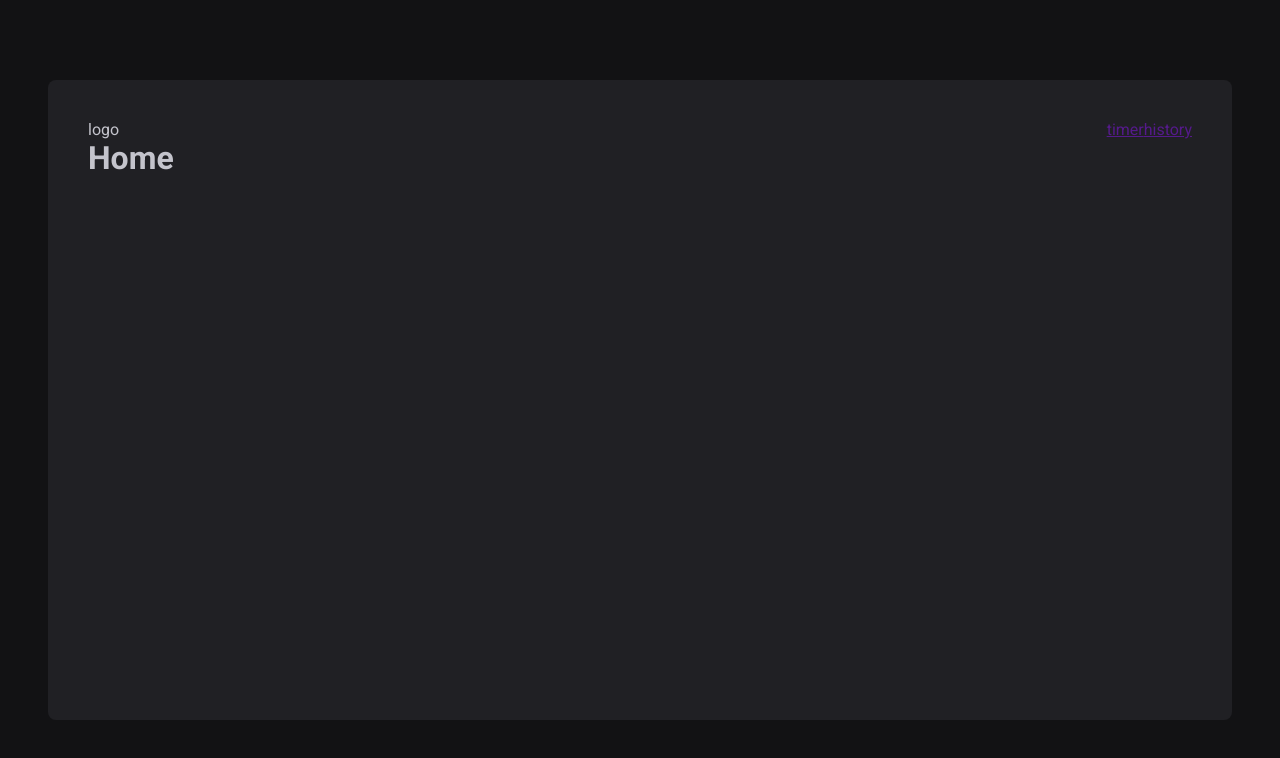
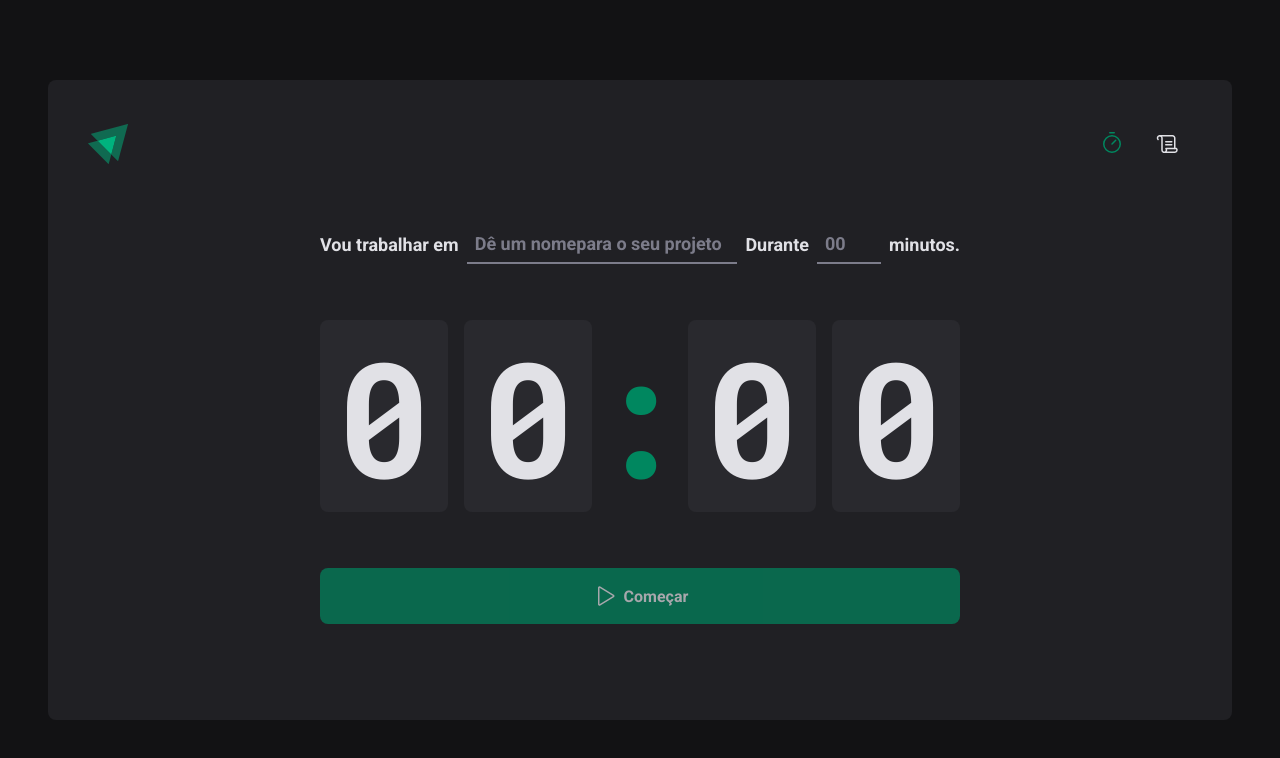
Before and after one commit to kleubinho/TIMER, a React (Vite) app: page / in a window 1280 px wide. Shown: the top 758 px of the page. Built offline with nearby package versions, Linux system fonts and the light colour scheme.

Commit message:
Finalização Home

```diff
--- a/package.json
+++ b/package.json
@@ -10,6 +10,7 @@
     "lint": "eslint src --ext .ts,.-tsx"
   },
   "dependencies": {
+    "phosphor-react": "^1.4.1",
     "react": "^18.2.0",
     "react-dom": "^18.2.0",
     "react-router-dom": "^6.4.2",
--- a/src/Router.tsx
+++ b/src/Router.tsx
@@ -1,12 +1,12 @@
 import { Routes, Route } from 'react-router-dom'
 import { DefaultLayout } from './layouts/DefaultLayout'
 import { History } from './pages/History'
-import { Home } from './pages/Home'
+import { Home } from './pages/Home/Home'
 
 export function Router() {
   return (
     <Routes>
-      <Route path='/' element={<DefaultLayout />}>
+      <Route path="/" element={<DefaultLayout />}>
         <Route path="/" element={<Home />} />
         <Route path="/history" element={<History />} />
       </Route>
--- a/src/components/Header/Header.tsx
+++ b/src/components/Header/Header.tsx
@@ -1,13 +1,21 @@
 import { HeaderContainer } from "./styles";
+import { Scroll, Timer } from "phosphor-react";
+
+import logoIgnite from "../../assets/logo-ignite.svg";
+import { NavLink } from "react-router-dom";
 
 export function Header() {
-    return (
-        <HeaderContainer>
-            <span>logo</span>
-            <nav>
-                <a href="">timer</a>
-                <a href="">history</a>
-            </nav>
-        </HeaderContainer>
-    )
+  return (
+    <HeaderContainer>
+      <img src={logoIgnite} alt="" />
+      <nav>
+        <NavLink to="/" end title="Timer">
+          <Timer size={24} />
+        </NavLink>
+        <NavLink to="/history" title="Histórico">
+          <Scroll size={24} />
+        </NavLink>
+      </nav>
+    </HeaderContainer>
+  );
 }
--- a/src/components/Header/styles.ts
+++ b/src/components/Header/styles.ts
@@ -1,7 +1,34 @@
-import styled from "styled-components"
+import styled from "styled-components";
 
 export const HeaderContainer = styled.header`
-display:flex;
-align-items:center;
-justify-content: space-between;
-`
+  display: flex;
+  align-items: center;
+  justify-content: space-between;
+
+  nav {
+    display: flex;
+    gap: 0.5rem;
+
+    a {
+      width: 3rem;
+      height: 3rem;
+
+      display: flex;
+      align-items: center;
+      justify-content: center;
+
+      color: ${(props) => props.theme["gray-100"]};
+
+      border-top: 3px solid transparent;
+      border-bottom: 3px solid transparent;
+
+      &:hover {
+        border-bottom: 3px solid ${(props) => props.theme["green-500"]};
+      }
+
+      &.active {
+        color: ${(props) => props.theme["green-500"]};
+      }
+    }
+  }
+`;
--- a/src/pages/Home.tsx
+++ /dev/null
@@ -1,3 +0,0 @@
-export function Home() {
-  return <h1>Home</h1>
-}
--- /dev/null
+++ b/src/pages/Home/Home.tsx
@@ -0,0 +1,45 @@
+import { Play } from "phosphor-react";
+import {
+  CountDownContainer,
+  FormContainer,
+  HomeContainer,
+  MinutesAmountInput,
+  Separator,
+  StartCountDownButton,
+  TaskInput,
+} from "./styles";
+
+export function Home() {
+  return (
+    <HomeContainer>
+      <form action="">
+        <FormContainer>
+          <label htmlFor="">Vou trabalhar em</label>
+          <TaskInput
+            id="task"
+            type="text"
+            placeholder="Dê um nomepara o seu projeto"
+          />
+
+          <label htmlFor="minutosAmount">Durante</label>
+          <MinutesAmountInput type="number" id="minutosAmount" placeholder="00" />
+
+          <span>minutos.</span>
+        </FormContainer>
+
+        <CountDownContainer>
+          <span>0</span>
+          <span>0</span>
+          <Separator>:</Separator>
+          <span>0</span>
+          <span>0</span>
+        </CountDownContainer>
+
+        <StartCountDownButton disabled type="submit">
+          <Play size={24} />
+          Começar
+        </StartCountDownButton>
+      </form>
+    </HomeContainer>
+  );
+}
--- /dev/null
+++ b/src/pages/Home/styles.ts
@@ -0,0 +1,111 @@
+import styled from "styled-components";
+
+export const HomeContainer = styled.main`
+  flex: 1;
+
+  display: flex;
+  flex-direction: column;
+  align-items: center;
+  justify-content: center;
+
+  form {
+    display: flex;
+    flex-direction: column;
+    align-items: center;
+    gap: 3.5rem;
+  }
+`;
+
+export const FormContainer = styled.div`
+  width: 100%;
+  display: flex;
+  align-items: center;
+  justify-content: center;
+  gap: 0.5rem;
+  color: ${(props) => props.theme["gray-100"]};
+  font-size: 1.125rem;
+  font-weight: bold;
+  flex-wrap: wrap;
+`;
+
+const BaseInput = styled.input`
+  background-color: transparent;
+  height: 2.5rem;
+  border: 0;
+  border-bottom: 2px solid ${(props) => props.theme["gray-500"]};
+  font-weight: bold;
+  font-size: 1.125rem;
+  padding: 0 0.5rem;
+  color: ${(props) => props.theme["gray-100"]};
+
+  &:focus {
+    box-shadow: none;
+    border-color: ${(props) => props.theme["green-500"]};;
+  }
+
+  &::placeholder {
+    color: ${(props) => props.theme["gray-500"]};
+  }
+`;
+
+export const TaskInput = styled(BaseInput)`
+  flex: 1;
+`;
+
+export const MinutesAmountInput = styled(BaseInput)`
+  width: 4rem;
+`;
+
+export const CountDownContainer = styled.div`
+  font-family: "Roboto Mono", monospace;
+  font-size: 10rem;
+  line-height: 18rem;
+  line-height: 8rem;
+  color: ${(props) => props.theme["gray-100"]};
+
+  display: flex;
+  gap: 1rem;
+
+  span {
+    background-color: ${(props) => props.theme["gray-700"]};
+    padding: 2rem 1rem;
+    border-radius: 8px;
+  }
+`;
+
+export const Separator = styled.div`
+  padding: 2rem 0;
+  color: ${(props) => props.theme["green-500"]};
+
+  width: 4rem;
+  overflow: hidden;
+  display: flex;
+  justify-content: center;
+`;
+
+export const StartCountDownButton = styled.button`
+  width: 100%;
+  border: 0;
+  padding: 1rem;
+  border-radius: 8px;
+
+  display: flex;
+  align-items: center;
+  justify-content: center;
+
+  gap: 0.5rem;
+  font-weight: bold;
+
+  cursor: pointer;
+
+  background: ${(props) => props.theme["green-500"]};
+  color: ${(props) => props.theme["gray-100"]};
+
+  &:disabled {
+    opacity: 0.7;
+  }
+
+  &:not(:disabled):hover {
+    background: ${(props) => props.theme["green-700"]};
+  }
+`;
--- a/src/styles/global.ts
+++ b/src/styles/global.ts
@@ -16,9 +16,10 @@
     background-color: ${(props) => props.theme['gray-900']};
     color: ${(props) => props.theme['gray-300']};
     font-family: 'Roboto', sans-serif;
+    -webkit-font-smoothing: antialiased;
 }
 
-border-style, input-security, textarea, button {
+input, textarea, button {
     font-family: 'Roboto', sans-serif;
     font-weight: 400;
     font-size: 1em;
--- a/vite.config.ts
+++ b/vite.config.ts
@@ -3,5 +3,8 @@
 
 // https://vitejs.dev/config/
 export default defineConfig({
-  plugins: [react()]
+  plugins: [react()],
+  server:{
+    port: 3000
+  }
 })
```
Also changed, not shown: src/assets/logo-ignite.svg (added), 1 other file (tests, documents, lock files or other folders).
